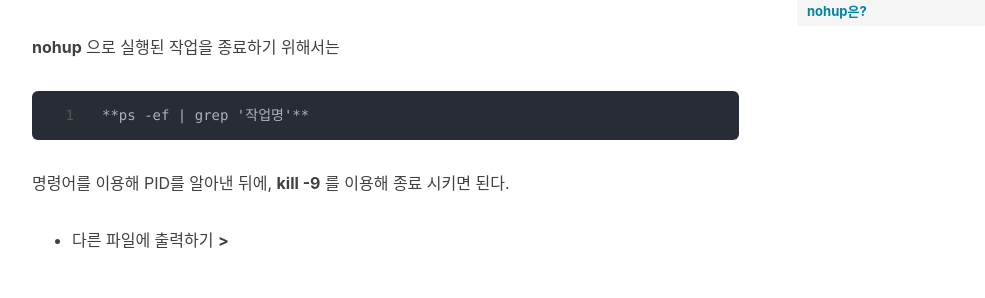
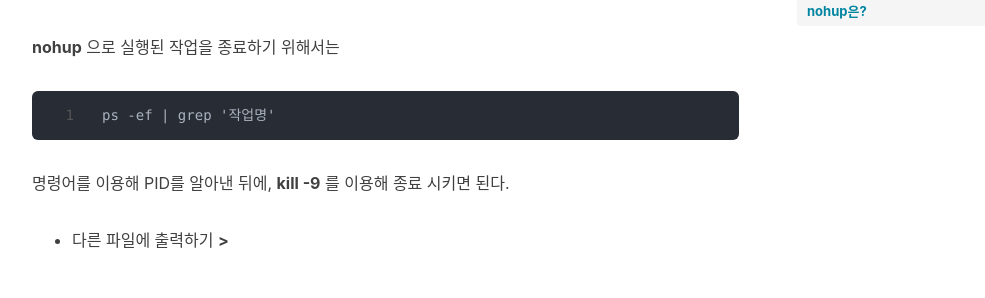
Before and after one commit to damin8/damin8.github.io, a Jekyll site: the page built from _posts/linux/2020-03-26-linux_Nohup.md, in a window 1280 px wide and 900 px high, scrolled down 2718 px. Shown: the part 153-451 px from the top of the window, without its empty margins (233-1218 px from the left). Built offline with Jekyll 4.4.1, drawn with Linux system fonts in a browser that asks for light colours; nearby versions of some CDN libraries; comment, search, counter and statistics services are not loaded.

```diff
--- a/_posts/linux/2020-03-26-linux_Nohup.md
+++ b/_posts/linux/2020-03-26-linux_Nohup.md
@@ -83,7 +83,7 @@ tags:
 **nohup** 으로 실행된 작업을 종료하기 위해서는
 
 ~~~
-**ps -ef | grep '작업명'**
+ps -ef | grep '작업명'
 ~~~
 
 명령어를 이용해 PID를 알아낸 뒤에, **kill -9** 를 이용해 종료 시키면 된다.
```
